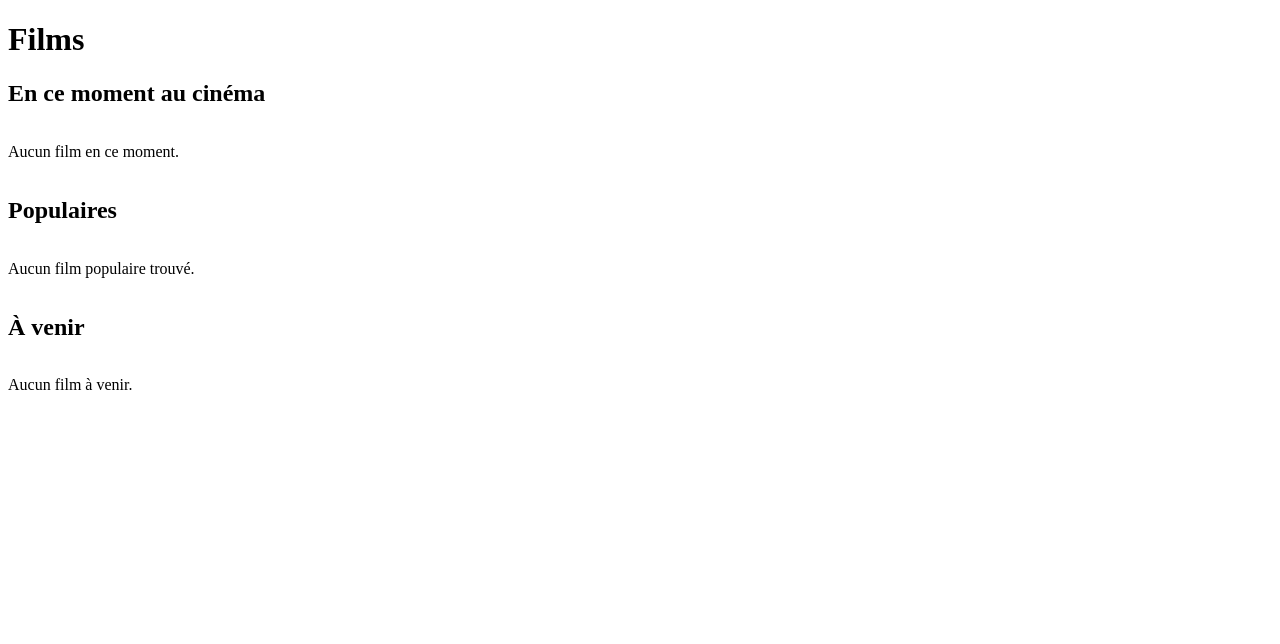
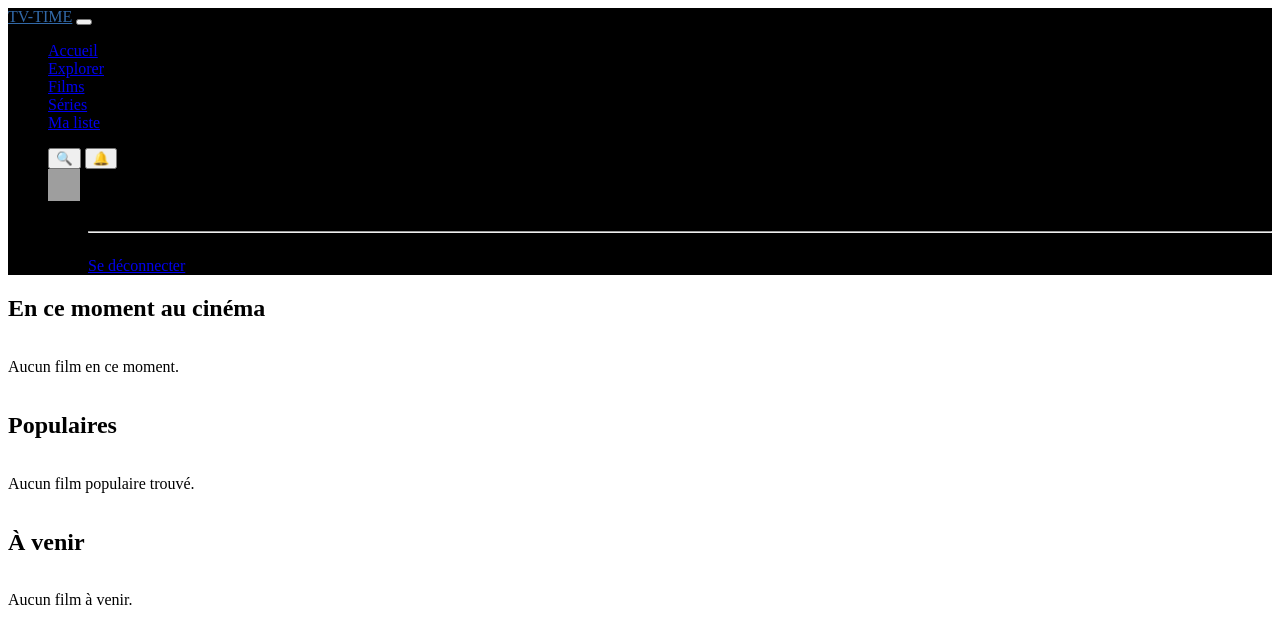
Before and after one commit to lea905/tvTime, a Symfony app: template templates/movie/index.html.twig in a window 1280 px wide. Shown: the top 644 px of the page. Run offline with Twig, Linux system fonts and the light colour scheme; the template is opened without the code that fills it, so the values that code supplies are empty; some libraries are stand-ins or nearby versions; grey boxes are pictures that could not be loaded.

Commit message:
[ADD] menu de navigation

```diff
--- a/assets/app.js
+++ b/assets/app.js
@@ -8,3 +8,4 @@
 // any CSS you import will output into a single css file (app.css in this case)
 import './styles/bootstrap.scss'
 import './styles/app.css';
+import 'bootstrap';
--- a/assets/styles/app.css
+++ b/assets/styles/app.css
@@ -18,6 +18,10 @@
     --bs-btn-disabled-bg: #3269A8;
     --bs-btn-disabled-border-color: #3269A8;
 }
+
 body {
-    background-color: #3269A8;
+    margin: 0;
+    background: #000;
+    color: #fff;
+    font-family: system-ui, sans-serif;
 }
--- a/package.json
+++ b/package.json
@@ -3,6 +3,7 @@
         "@babel/core": "^7.17.0",
         "@babel/preset-env": "^7.16.0",
         "@symfony/webpack-encore": "^5.1.0",
+        "bootstrap": "^5.3.8",
         "core-js": "^3.38.0",
         "regenerator-runtime": "^0.13.9",
         "sass": "^1.93.3",
--- a/templates/base.html.twig
+++ b/templates/base.html.twig
@@ -13,9 +13,15 @@
     {% block javascripts %}
         {{ encore_entry_script_tags('app') }}
     {% endblock %}
+</head>
 
-</head>
 <body>
-{% block body %}{% endblock %}
+
+    {% include 'header.html.twig' %}
+
+    <main class="page-content">
+        {% block body %}{% endblock %}
+    </main>
+
 </body>
 </html>
--- /dev/null
+++ b/templates/header.html.twig
@@ -0,0 +1,57 @@
+<nav class="navbar navbar-expand-lg navbar-dark fixed-top" style="background-color: #000;">
+    <div class="container-fluid">
+        <a class="navbar-brand fw-bold" href="#" style="color: #3269A8;">TV-TIME</a>
+
+        <button class="navbar-toggler" type="button"
+                data-bs-toggle="collapse"
+                data-bs-target="#mainNavbar"
+                aria-controls="mainNavbar"
+                aria-expanded="false"
+                aria-label="Toggle navigation">
+            <span class="navbar-toggler-icon"></span>
+        </button>
+
+        <div class="collapse navbar-collapse" id="mainNavbar">
+            <ul class="navbar-nav me-auto mb-2 mb-lg-0">
+                <li class="nav-item"><a class="nav-link active" href="#">Accueil</a></li>
+                <li class="nav-item"><a class="nav-link" href="#">Explorer</a></li>
+                <li class="nav-item"><a class="nav-link" href="#">Films</a></li>
+                <li class="nav-item"><a class="nav-link" href="#">Séries</a></li>
+                <li class="nav-item"><a class="nav-link" href="#">Ma liste</a></li>
+            </ul>
+
+            {# zone droite : boutons + avatar #}
+            <ul class="navbar-nav mb-2 mb-lg-0">
+                <li class="nav-item d-flex align-items-center gap-2">
+                    <button class="btn btn-outline-light btn-sm me-2" type="button">🔍</button>
+                    <button class="btn btn-outline-light btn-sm me-2" type="button">🔔</button>
+                </li>
+
+                <li class="nav-item dropdown">
+                    {% set avatars = ['images/femme.png', 'images/homme.png'] %}
+                    {% set avatar = random(avatars) %}
+
+                    <a class="nav-link p-0" href="#" id="profileDropdown"
+                       role="button" data-bs-toggle="dropdown" aria-expanded="false">
+                        <img src="{{ asset(avatar) }}" alt="Profil"
+                             style="width:32px;height:32px;border-color:#3269A8;">
+                    </a>
+
+
+                    <ul class="dropdown-menu dropdown-menu-end profile-dropdown" aria-labelledby="profileDropdown">
+                        <li class="px-3 pt-2 pb-1 text-muted small">
+                            Connecté en tant que <strong>{{ app.user.name }}</strong>
+                        </li>
+                        <li><hr class="dropdown-divider"></li>
+                        <li>
+                            <a class="dropdown-item text-danger" href="{{ path('app_logout') }}">
+                                Se déconnecter
+                            </a>
+                        </li>
+                    </ul>
+                </li>
+
+            </ul>
+        </div>
+    </div>
+</nav>
--- a/templates/movie/index.html.twig
+++ b/templates/movie/index.html.twig
@@ -22,7 +22,6 @@
 {% extends 'base.html.twig' %}
 
 {% block body %}
-    <h1 class="mb-4">Films</h1>
 
     {# NOW PLAYING #}
     <section class="mb-5">
```
Also changed, not shown: package-lock.json.
